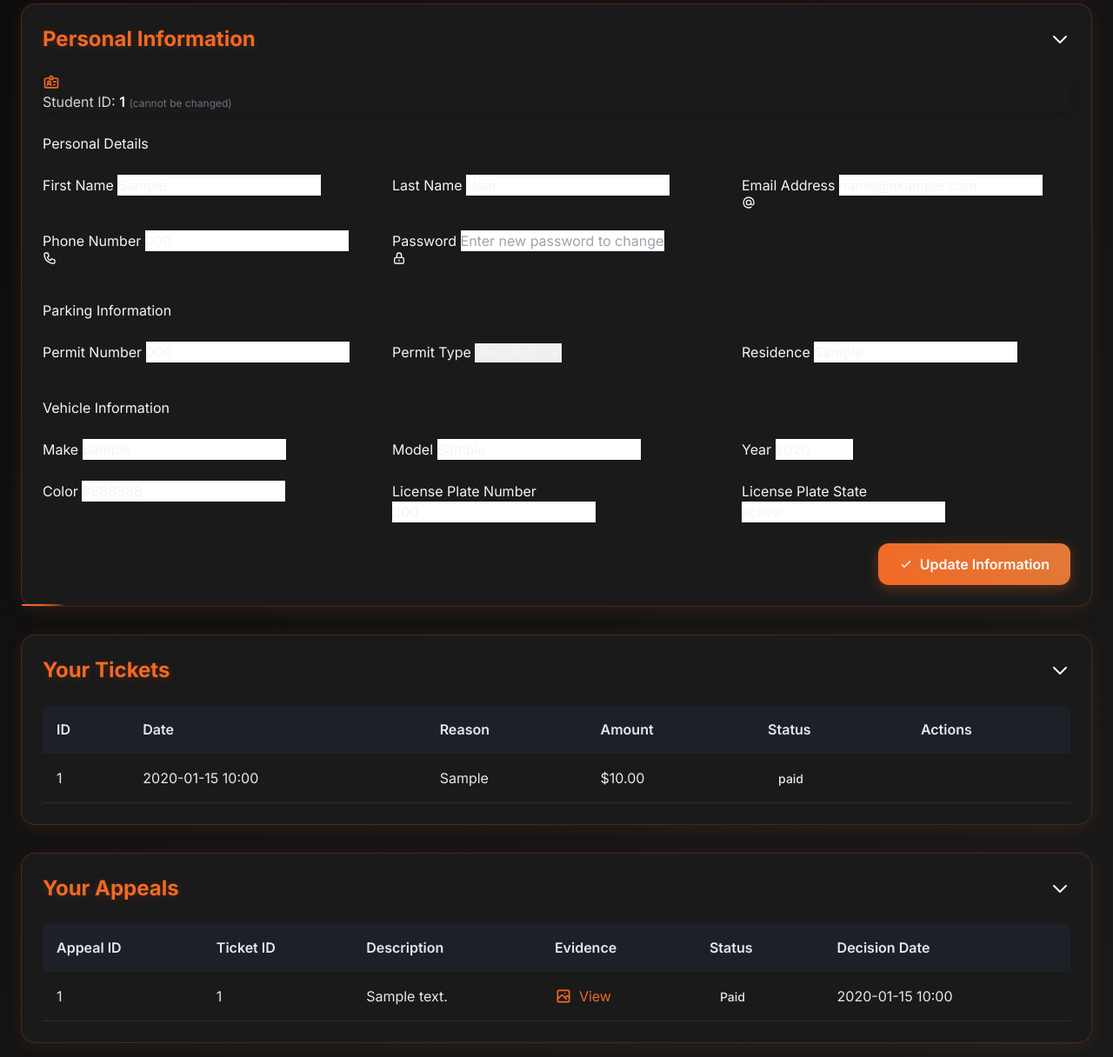
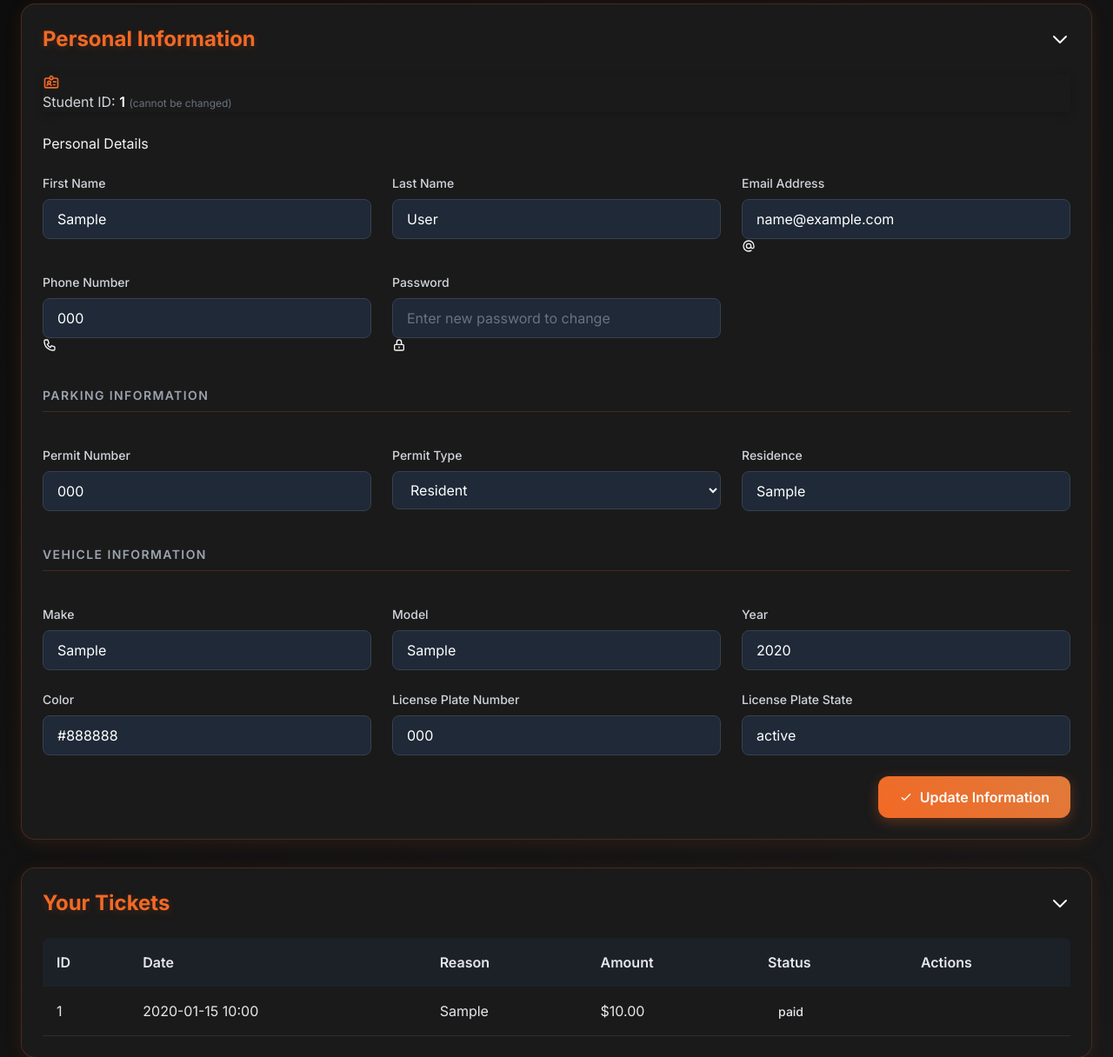
Before and after one commit to leviwheeling/upike_parking1, a Flask app: page /student/dashboard in a window 1280 px wide. Shown: the part 360-1576 px from the top of the page at 87% size. Run offline with Flask 3, Linux system fonts and the light colour scheme; a user stored in the database is signed in; tables that the repository leaves empty hold one stand-in row (values such as "Sample post"); some libraries are stand-ins or nearby versions.

Commit message:
dashboard fix

```diff
--- a/upike_parking/templates/dashboard.html
+++ b/upike_parking/templates/dashboard.html
@@ -111,63 +111,31 @@
     .animate-fade-in {
       animation: fadeIn 0.5s ease-out forwards;
     }
-    /* Modern Form Styling */
-    .form-input {
-      @apply w-full p-3 rounded-xl bg-gray-900 text-white border border-gray-700
-             focus:border-[#F26925] focus:ring-2 focus:ring-[#F26925]/30 focus:outline-none
-             transition-all duration-300 ease-in-out;
-    }
 
     /* Handle browser autofill */
     input:-webkit-autofill,
     input:-webkit-autofill:hover,
     input:-webkit-autofill:focus,
     input:-webkit-autofill:active {
-      -webkit-box-shadow: 0 0 0 30px #1a1a1a inset !important;
+      -webkit-box-shadow: 0 0 0 30px #1f2937 inset !important;
       -webkit-text-fill-color: white !important;
       caret-color: white !important;
       border-color: #F26925 !important;
     }
 
-    .form-input:hover {
-      @apply border-[#F26925]/50;
-      box-shadow: 0 0 10px rgba(242, 105, 37, 0.2);
-    }
-    .form-input:focus {
-      box-shadow: 0 0 15px rgba(242, 105, 37, 0.3);
-    }
-    .form-input::placeholder {
-      @apply text-gray-500 italic;
-    }
-    .form-label {
-      @apply font-medium text-gray-200 mb-2 block text-sm tracking-wide;
-      transition: color 0.3s ease;
-    }
-    .form-label:hover {
-      @apply text-[#F26925];
-    }
-    .field-icon {
-      @apply absolute right-4 top-10 text-gray-400 transition-all duration-300;
-    }
-    .field-icon:hover {
-      @apply text-[#F26925] scale-110;
-    }
     .input-container {
       @apply mb-6 relative;
       animation: fadeIn 0.5s ease-out forwards;
     }
-    .form-section-title {
-      @apply text-sm uppercase tracking-widest text-gray-400 font-semibold mb-4 pb-2 relative;
+
+    .field-icon {
+      @apply absolute right-4 top-1/2 -translate-y-1/2 text-gray-400 transition-all duration-300;
     }
-    .form-section-title::after {
-      content: '';
-      position: absolute;
-      bottom: 0;
-      left: 0;
-      width: 50px;
-      height: 2px;
-      background: linear-gradient(90deg, #F26925, transparent);
+
+    .field-icon:hover {
+      @apply text-[#F26925] scale-110;
     }
+
     /* Ensure the student ID section has a dark background */
     .student-id-container {
       @apply p-4 bg-gray-900 border border-gray-800/50 rounded-xl mb-6 flex items-center;
@@ -288,24 +256,24 @@
             </div>
 
             <div class="input-container">
-              <label class="form-label" for="{{ form.first_name.id }}">First Name</label>
-              {{ form.first_name(class="form-input", placeholder="Your first name") }}
+              <label class="text-sm font-medium text-gray-300 mb-2 block" for="{{ form.first_name.id }}">First Name</label>
+              {{ form.first_name(class="w-full bg-gray-800 text-white border border-gray-700 rounded-lg px-4 py-2.5 focus:ring-2 focus:ring-[#F26925] focus:border-[#F26925] focus:outline-none transition-colors placeholder-gray-500", placeholder="Your first name") }}
               {% for error in form.first_name.errors %}
                 <span class="text-red-400 text-xs block mt-1">{{ error }}</span>
               {% endfor %}
             </div>
 
             <div class="input-container">
-              <label class="form-label" for="{{ form.last_name.id }}">Last Name</label>
-              {{ form.last_name(class="form-input", placeholder="Your last name") }}
+              <label class="text-sm font-medium text-gray-300 mb-2 block" for="{{ form.last_name.id }}">Last Name</label>
+              {{ form.last_name(class="w-full bg-gray-800 text-white border border-gray-700 rounded-lg px-4 py-2.5 focus:ring-2 focus:ring-[#F26925] focus:border-[#F26925] focus:outline-none transition-colors placeholder-gray-500", placeholder="Your last name") }}
               {% for error in form.last_name.errors %}
                 <span class="text-red-400 text-xs block mt-1">{{ error }}</span>
               {% endfor %}
             </div>
 
             <div class="input-container">
-              <label class="form-label" for="{{ form.email.id }}">Email Address</label>
-              {{ form.email(class="form-input", placeholder="your.email@example.com") }}
+              <label class="text-sm font-medium text-gray-300 mb-2 block" for="{{ form.email.id }}">Email Address</label>
+              {{ form.email(class="w-full bg-gray-800 text-white border border-gray-700 rounded-lg px-4 py-2.5 focus:ring-2 focus:ring-[#F26925] focus:border-[#F26925] focus:outline-none transition-colors placeholder-gray-500", placeholder="your.email@example.com") }}
               <span class="field-icon">
                 <svg class="w-4 h-4" fill="none" stroke="currentColor" viewBox="0 0 24 24" xmlns="http://www.w3.org/2000/svg">
                   <path stroke-linecap="round" stroke-linejoin="round" stroke-width="2" d="M16 12a4 4 0 10-8 0 4 4 0 008 0zm0 0v1.5a2.5 2.5 0 005 0V12a9 9 0 10-9 9m4.5-1.206a8.959 8.959 0 01-4.5 1.207"></path>
@@ -317,8 +285,8 @@
             </div>
 
             <div class="input-container">
-              <label class="form-label" for="{{ form.phone_number.id }}">Phone Number</label>
-              {{ form.phone_number(class="form-input", placeholder="(123) 456-7890") }}
+              <label class="text-sm font-medium text-gray-300 mb-2 block" for="{{ form.phone_number.id }}">Phone Number</label>
+              {{ form.phone_number(class="w-full bg-gray-800 text-white border border-gray-700 rounded-lg px-4 py-2.5 focus:ring-2 focus:ring-[#F26925] focus:border-[#F26925] focus:outline-none transition-colors placeholder-gray-500", placeholder="(123) 456-7890") }}
               <span class="field-icon">
                 <svg class="w-4 h-4" fill="none" stroke="currentColor" viewBox="0 0 24 24" xmlns="http://www.w3.org/2000/svg">
                   <path stroke-linecap="round" stroke-linejoin="round" stroke-width="2" d="M3 5a2 2 0 012-2h3.28a1 1 0 01.948.684l1.498 4.493a1 1 0 01-.502 1.21l-2.257 1.13a11.042 11.042 0 005.516 5.516l1.13-2.257a1 1 0 011.21-.502l4.493 1.498a1 1 0 01.684.949V19a2 2 0 01-2 2h-1C9.716 21 3 14.284 3 6V5z"></path>
@@ -330,8 +298,8 @@
             </div>
 
             <div class="input-container">
-              <label class="form-label" for="{{ form.password.id }}">Password</label>
-              {{ form.password(class="form-input", placeholder="Enter new password to change") }}
+              <label class="text-sm font-medium text-gray-300 mb-2 block" for="{{ form.password.id }}">Password</label>
+              {{ form.password(class="w-full bg-gray-800 text-white border border-gray-700 rounded-lg px-4 py-2.5 focus:ring-2 focus:ring-[#F26925] focus:border-[#F26925] focus:outline-none transition-colors placeholder-gray-500", placeholder="Enter new password to change") }}
               <span class="field-icon">
                 <svg class="w-4 h-4" fill="none" stroke="currentColor" viewBox="0 0 24 24" xmlns="http://www.w3.org/2000/svg">
                   <path stroke-linecap="round" stroke-linejoin="round" stroke-width="2" d="M12 15v2m-6 4h12a2 2 0 002-2v-6a2 2 0 00-2-2H6a2 2 0 00-2 2v6a2 2 0 002 2zm10-10V7a4 4 0 00-8 0v4h8z"></path>
@@ -343,80 +311,80 @@
             </div>
 
             <div class="col-span-full mt-4">
-              <h3 class="form-section-title">Parking Information</h3>
+              <h3 class="text-sm uppercase tracking-widest text-gray-400 font-semibold mb-4 pb-2 border-b border-[#F26925]/20">Parking Information</h3>
             </div>
 
             <div class="input-container">
-              <label class="form-label" for="{{ form.permit_number.id }}">Permit Number</label>
-              {{ form.permit_number(class="form-input", placeholder="Your permit number") }}
+              <label class="text-sm font-medium text-gray-300 mb-2 block" for="{{ form.permit_number.id }}">Permit Number</label>
+              {{ form.permit_number(class="w-full bg-gray-800 text-white border border-gray-700 rounded-lg px-4 py-2.5 focus:ring-2 focus:ring-[#F26925] focus:border-[#F26925] focus:outline-none transition-colors placeholder-gray-500", placeholder="Your permit number") }}
               {% for error in form.permit_number.errors %}
                 <span class="text-red-400 text-xs block mt-1">{{ error }}</span>
               {% endfor %}
             </div>
 
             <div class="input-container">
-              <label class="form-label" for="{{ form.permit_type.id }}">Permit Type</label>
-              {{ form.permit_type(class="form-input", placeholder="Select permit type") }}
+              <label class="text-sm font-medium text-gray-300 mb-2 block" for="{{ form.permit_type.id }}">Permit Type</label>
+              {{ form.permit_type(class="w-full bg-gray-800 text-white border border-gray-700 rounded-lg px-4 py-2.5 focus:ring-2 focus:ring-[#F26925] focus:border-[#F26925] focus:outline-none transition-colors placeholder-gray-500") }}
               {% for error in form.permit_type.errors %}
                 <span class="text-red-400 text-xs block mt-1">{{ error }}</span>
               {% endfor %}
             </div>
 
             <div class="input-container">
-              <label class="form-label" for="{{ form.residence.id }}">Residence</label>
-              {{ form.residence(class="form-input", placeholder="Your residence") }}
+              <label class="text-sm font-medium text-gray-300 mb-2 block" for="{{ form.residence.id }}">Residence</label>
+              {{ form.residence(class="w-full bg-gray-800 text-white border border-gray-700 rounded-lg px-4 py-2.5 focus:ring-2 focus:ring-[#F26925] focus:border-[#F26925] focus:outline-none transition-colors placeholder-gray-500", placeholder="Your residence") }}
               {% for error in form.residence.errors %}
                 <span class="text-red-400 text-xs block mt-1">{{ error }}</span>
               {% endfor %}
             </div>
 
             <div class="col-span-full mt-4">
-              <h3 class="form-section-title">Vehicle Information</h3>
+              <h3 class="text-sm uppercase tracking-widest text-gray-400 font-semibold mb-4 pb-2 border-b border-[#F26925]/20">Vehicle Information</h3>
             </div>
 
             <div class="input-container">
-              <label class="form-label" for="{{ form.make.id }}">Make</label>
-              {{ form.make(class="form-input", placeholder="Vehicle make") }}
+              <label class="text-sm font-medium text-gray-300 mb-2 block" for="{{ form.make.id }}">Make</label>
+              {{ form.make(class="w-full bg-gray-800 text-white border border-gray-700 rounded-lg px-4 py-2.5 focus:ring-2 focus:ring-[#F26925] focus:border-[#F26925] focus:outline-none transition-colors placeholder-gray-500", placeholder="Vehicle make") }}
               {% for error in form.make.errors %}
                 <span class="text-red-400 text-xs block mt-1">{{ error }}</span>
               {% endfor %}
             </div>
 
             <div class="input-container">
-              <label class="form-label" for="{{ form.model.id }}">Model</label>
-              {{ form.model(class="form-input", placeholder="Vehicle model") }}
+              <label class="text-sm font-medium text-gray-300 mb-2 block" for="{{ form.model.id }}">Model</label>
+              {{ form.model(class="w-full bg-gray-800 text-white border border-gray-700 rounded-lg px-4 py-2.5 focus:ring-2 focus:ring-[#F26925] focus:border-[#F26925] focus:outline-none transition-colors placeholder-gray-500", placeholder="Vehicle model") }}
               {% for error in form.model.errors %}
                 <span class="text-red-400 text-xs block mt-1">{{ error }}</span>
               {% endfor %}
             </div>
 
             <div class="input-container">
-              <label class="form-label" for="{{ form.vehicle_year.id }}">Year</label>
-              {{ form.vehicle_year(class="form-input", placeholder="Vehicle year") }}
+              <label class="text-sm font-medium text-gray-300 mb-2 block" for="{{ form.vehicle_year.id }}">Year</label>
+              {{ form.vehicle_year(class="w-full bg-gray-800 text-white border border-gray-700 rounded-lg px-4 py-2.5 focus:ring-2 focus:ring-[#F26925] focus:border-[#F26925] focus:outline-none transition-colors placeholder-gray-500", placeholder="Vehicle year") }}
               {% for error in form.vehicle_year.errors %}
                 <span class="text-red-400 text-xs block mt-1">{{ error }}</span>
               {% endfor %}
             </div>
 
             <div class="input-container">
-              <label class="form-label" for="{{ form.vehicle_color.id }}">Color</label>
-              {{ form.vehicle_color(class="form-input", placeholder="Vehicle color") }}
+              <label class="text-sm font-medium text-gray-300 mb-2 block" for="{{ form.vehicle_color.id }}">Color</label>
+              {{ form.vehicle_color(class="w-full bg-gray-800 text-white border border-gray-700 rounded-lg px-4 py-2.5 focus:ring-2 focus:ring-[#F26925] focus:border-[#F26925] focus:outline-none transition-colors placeholder-gray-500", placeholder="Vehicle color") }}
               {% for error in form.vehicle_color.errors %}
                 <span class="text-red-400 text-xs block mt-1">{{ error }}</span>
               {% endfor %}
             </div>
 
             <div class="input-container">
-              <label class="form-label" for="{{ form.license_plate_number.id }}">License Plate Number</label>
-              {{ form.license_plate_number(class="form-input", placeholder="License plate number") }}
+              <label class="text-sm font-medium text-gray-300 mb-2 block" for="{{ form.license_plate_number.id }}">License Plate Number</label>
+              {{ form.license_plate_number(class="w-full bg-gray-800 text-white border border-gray-700 rounded-lg px-4 py-2.5 focus:ring-2 focus:ring-[#F26925] focus:border-[#F26925] focus:outline-none transition-colors placeholder-gray-500", placeholder="License plate number") }}
               {% for error in form.license_plate_number.errors %}
                 <span class="text-red-400 text-xs block mt-1">{{ error }}</span>
               {% endfor %}
             </div>
 
             <div class="input-container">
-              <label class="form-label" for="{{ form.license_plate_state.id }}">License Plate State</label>
-              {{ form.license_plate_state(class="form-input", placeholder="State") }}
+              <label class="text-sm font-medium text-gray-300 mb-2 block" for="{{ form.license_plate_state.id }}">License Plate State</label>
+              {{ form.license_plate_state(class="w-full bg-gray-800 text-white border border-gray-700 rounded-lg px-4 py-2.5 focus:ring-2 focus:ring-[#F26925] focus:border-[#F26925] focus:outline-none transition-colors placeholder-gray-500", placeholder="State") }}
               {% for error in form.license_plate_state.errors %}
                 <span class="text-red-400 text-xs block mt-1">{{ error }}</span>
               {% endfor %}
```
